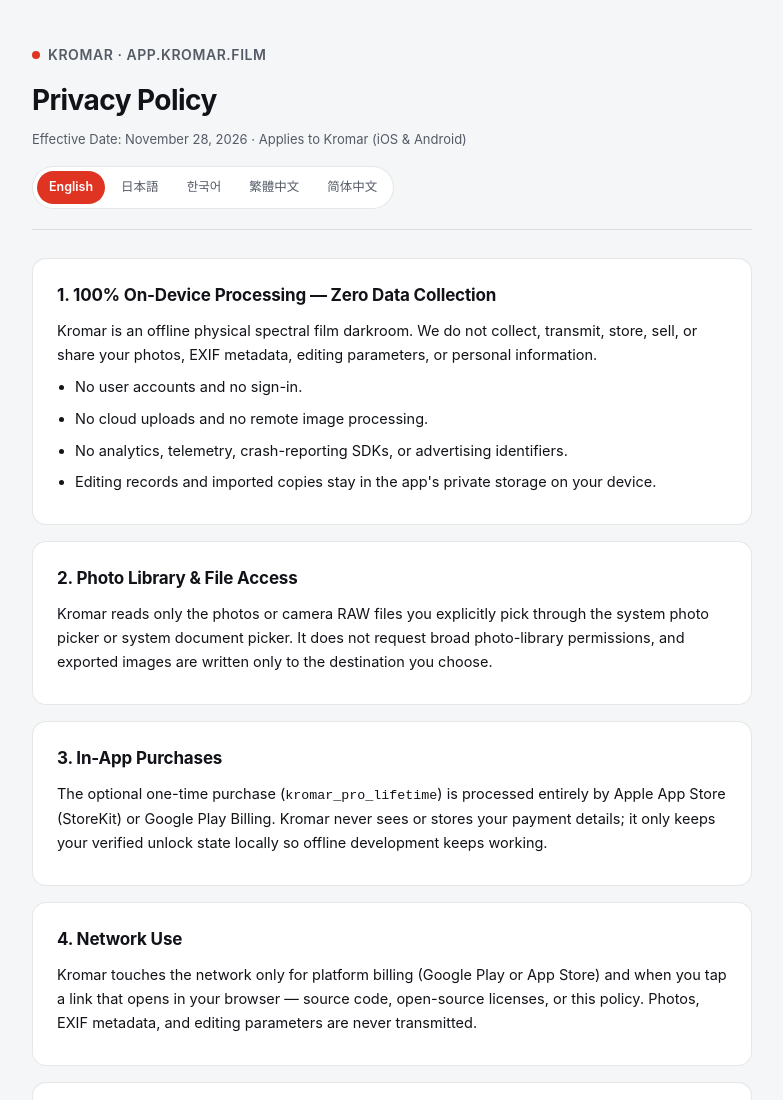
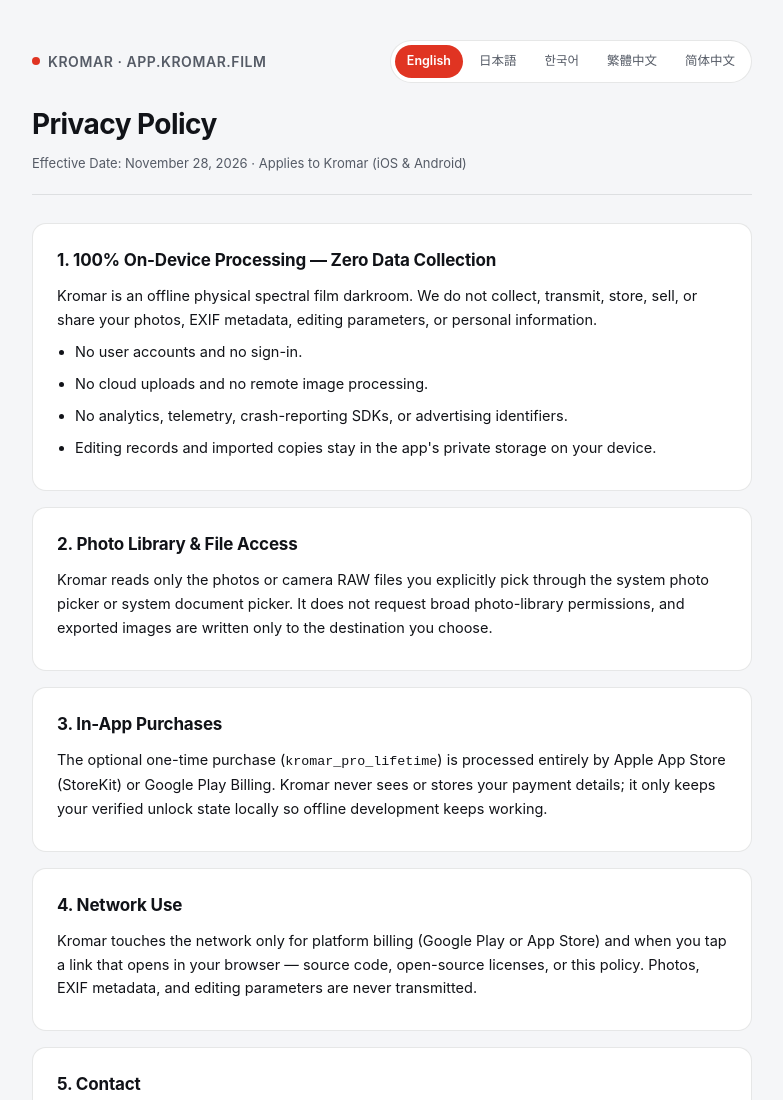
Before and after one commit to qing1989/kromar-site, a plain HTML site: page privacy-policy.html in a window 1280 px wide. Shown: the top 1100 px of the page, without its empty margins (248-1031 px from the left). Drawn offline with Linux system fonts and the light colour scheme.

Commit message:
Fix: keep language switcher fixed when switching languages

```diff
--- a/privacy-policy.html
+++ b/privacy-policy.html
@@ -12,10 +12,12 @@
     body { margin: 0; font-family: -apple-system, BlinkMacSystemFont, "Inter", "Noto Sans SC", "Noto Sans JP", "Noto Sans KR", sans-serif; background: var(--bg); color: var(--fg); line-height: 1.65; -webkit-font-smoothing: antialiased; }
     main { max-width: 760px; margin: 0 auto; padding: 40px 20px 72px; }
     header { margin-bottom: 28px; padding-bottom: 20px; border-bottom: 1px solid var(--border); }
-    .top { display: flex; align-items: flex-start; justify-content: space-between; gap: 16px; flex-wrap: wrap; }
+    /* The bar holds only language-invariant content (brand + switcher), so switching languages can
+       never move or re-wrap the switcher. Title and meta live below it on their own lines. */
+    .bar { display: flex; align-items: center; justify-content: space-between; gap: 12px; flex-wrap: wrap; }
     .brand { display: inline-flex; align-items: center; gap: 8px; font-weight: 600; font-size: 14px; letter-spacing: 0.04em; color: var(--muted); text-transform: uppercase; }
     .dot { width: 8px; height: 8px; border-radius: 50%; background: var(--accent); display: inline-block; }
-    h1 { margin: 10px 0 6px; font-size: 28px; letter-spacing: -0.02em; }
+    h1 { margin: 18px 0 6px; font-size: 28px; letter-spacing: -0.02em; }
     .meta { font-size: 13px; color: var(--muted); }
     .langs { display: inline-flex; flex-wrap: wrap; gap: 4px; padding: 4px; border: 1px solid var(--border); border-radius: 999px; background: var(--card); }
     .langs button { appearance: none; border: 0; background: transparent; color: var(--muted); font: inherit; font-size: 12.5px; padding: 6px 12px; border-radius: 999px; cursor: pointer; }
@@ -35,12 +37,8 @@
 <body>
 <main>
   <header>
-    <div class="top">
-      <div>
-        <div class="brand"><span class="dot"></span> Kromar · app.kromar.film</div>
-        <h1>Privacy Policy</h1>
-        <div class="meta" id="meta">Effective Date: November 28, 2026 · Applies to Kromar (iOS &amp; Android)</div>
-      </div>
+    <div class="bar">
+      <div class="brand"><span class="dot"></span> Kromar · app.kromar.film</div>
       <nav class="langs" aria-label="Language">
         <button type="button" data-lang="en" aria-pressed="true">English</button>
         <button type="button" data-lang="ja" aria-pressed="false">日本語</button>
@@ -49,6 +47,8 @@
         <button type="button" data-lang="zh-CN" aria-pressed="false">简体中文</button>
       </nav>
     </div>
+    <h1 id="title">Privacy Policy</h1>
+    <div class="meta" id="meta">Effective Date: November 28, 2026 · Applies to Kromar (iOS &amp; Android)</div>
   </header>
 
   <!-- ============================ English ============================ -->
```
